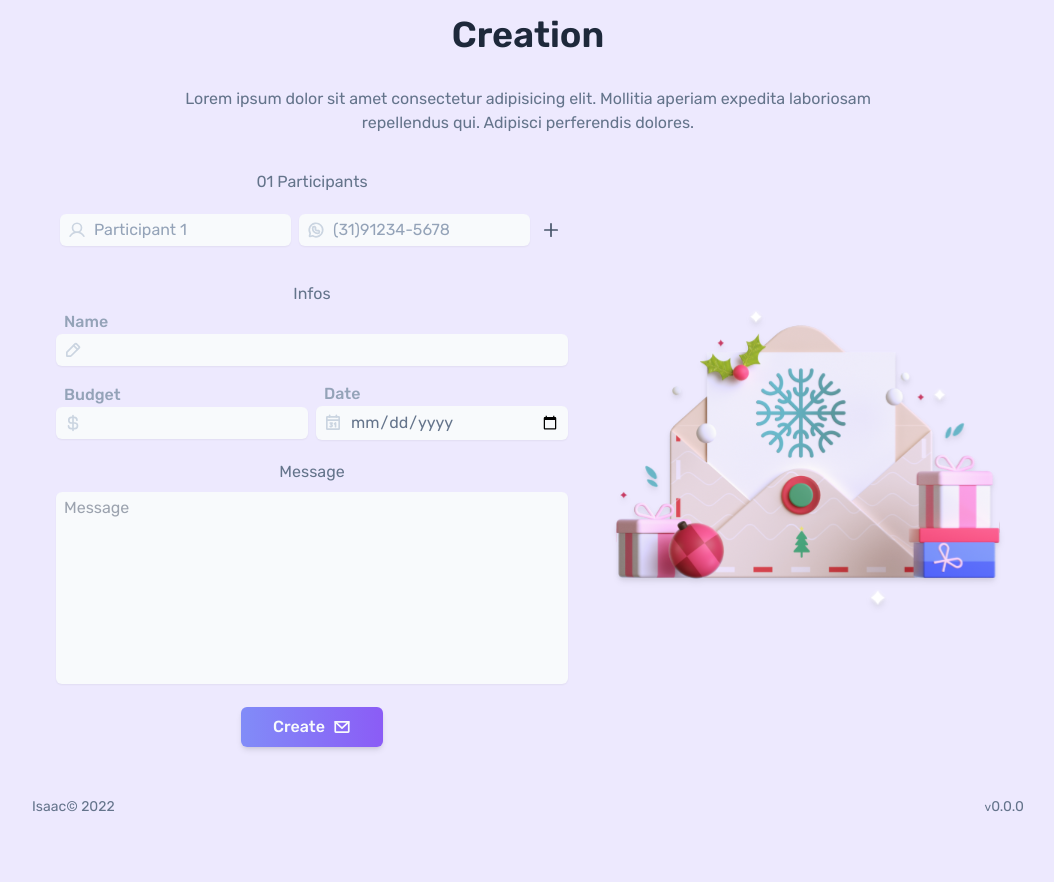
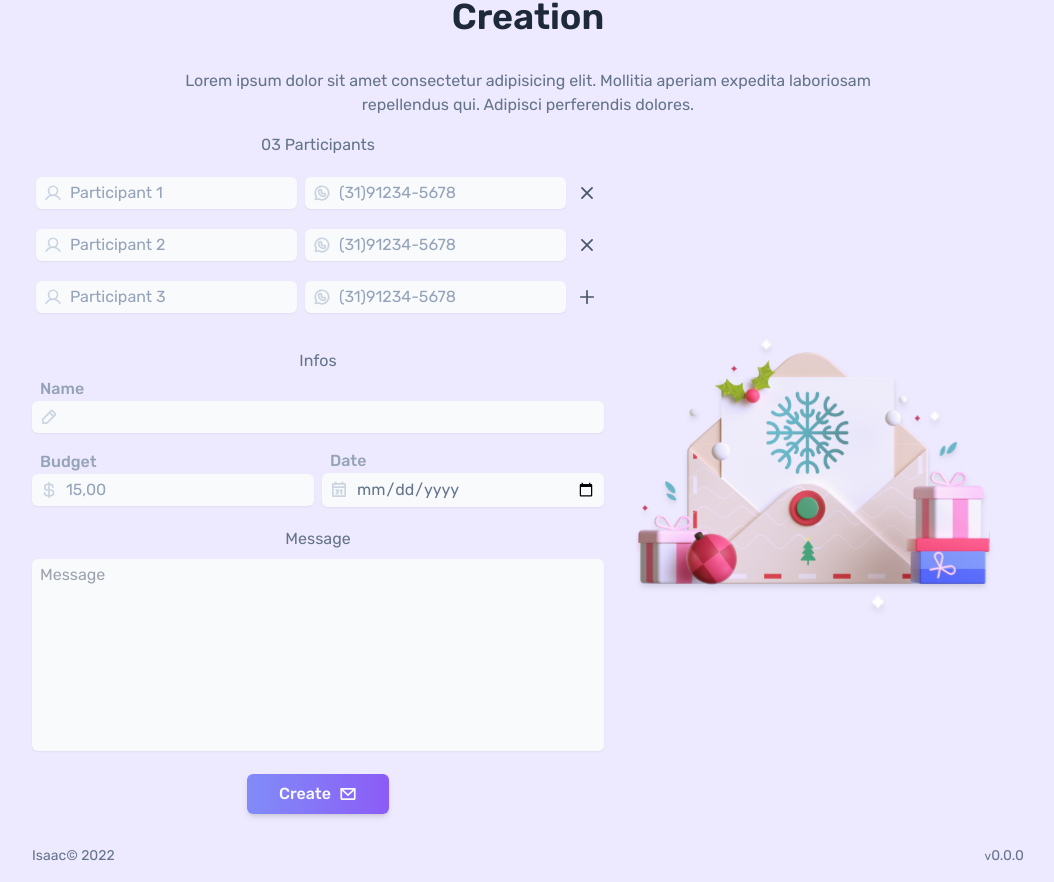
Before and after one commit to eoisaac/secret_santa, a React (Vite) app: page / in a window 1280 px wide. Shown: the part 947-1829 px from the top of the page, without its empty margins (112-1166 px from the left). Before the commit the page ends 1780 px from the top, so only its background shows below. Built offline with nearby package versions, Linux system fonts and the light colour scheme.

Commit message:
:heavy_plus_sign: build: configure vitest

```diff
--- a/src/components/layout/Header/index.tsx
+++ b/src/components/layout/Header/index.tsx
@@ -16,7 +16,7 @@ export const Header = () => {
     >
       <div
         className="mx-auto flex w-full max-w-5xl items-center justify-between
-      p-4"
+      p-2 sm:p-4"
       >
         <Logo />
 
--- a/src/pages/Creation/components/CreationForm/index.tsx
+++ b/src/pages/Creation/components/CreationForm/index.tsx
@@ -66,6 +66,7 @@ export const CreationForm = ({ errors }: CreationFormProps) => {
             icon={<CurrencyDollar weight="bold" />}
             type="number"
             register={register('budget', { required: true })}
+            placeholder="15,00"
             errorMessage={errors.budget && errors.budget.message}
           />
           <InputField
--- a/src/pages/Creation/components/ParticipantField/index.tsx
+++ b/src/pages/Creation/components/ParticipantField/index.tsx
@@ -1,6 +1,10 @@
 import { Plus, User, WhatsappLogo, X } from 'phosphor-react'
-import { FieldValues, UseFormRegister } from 'react-hook-form'
-import { BaseParticipant } from '../../../../@types/app'
+import {
+  FieldValues,
+  UseFieldArrayAppend,
+  UseFieldArrayRemove,
+  UseFormRegister,
+} from 'react-hook-form'
 import { FieldErrors } from '../../../../@types/form'
 import { Button } from '../../../../components/Button'
 import { InputField } from '../../../../components/InputField'
@@ -10,8 +14,8 @@ interface ParticipantFieldProps {
   index: number
   isLast: boolean
   errors: FieldErrors
-  add: (participant: BaseParticipant) => void // check type
-  remove: (test: any) => any // check type
+  add: UseFieldArrayAppend<FieldValues, 'participants'>
+  remove: UseFieldArrayRemove
   register: UseFormRegister<FieldValues>
 }
 
@@ -29,7 +33,7 @@ export const ParticipantField = ({
   }
 
   const handleRemoveParticipant = () => {
-    remove(id)
+    remove(index)
   }
 
   return (
--- a/src/pages/Creation/index.tsx
+++ b/src/pages/Creation/index.tsx
@@ -25,7 +25,11 @@ export const Creation = () => {
   const creationForm = useForm<CreationFormData>({
     resolver: zodResolver(creationFormSchema),
     defaultValues: {
-      participants: [{ name: '', number: '' }],
+      participants: [
+        { name: '', number: '' },
+        { name: '', number: '' },
+        { name: '', number: '' },
+      ],
     },
   })
 
@@ -60,10 +64,13 @@ export const Creation = () => {
         </p>
       </div>
 
-      <div className="flex flex-col items-center sm:flex-row">
+      <div
+        className="flex flex-col flex-wrap items-stretch sm:flex-row
+      sm:items-center"
+      >
         <form
           onSubmit={handleSubmit(handleCreation)}
-          className="mx-auto flex max-w-lg flex-col items-center gap-4"
+          className="flex max-w-2xl flex-col items-center gap-4"
         >
           <FormProvider {...creationForm}>
             <CreationForm errors={errors} />
@@ -79,7 +86,7 @@ export const Creation = () => {
           src="/assets/images/letter.svg"
           alt="3d letter"
           loading="lazy"
-          className="relative  mx-auto h-64 w-64 drop-shadow-md sm:h-72 sm:w-72
+          className="mx-auto h-64 w-64 p-4 drop-shadow-md sm:h-72 sm:w-72
           md:h-96 md:w-96"
         />
       </div>
--- a/src/styles/main.css
+++ b/src/styles/main.css
@@ -25,7 +25,7 @@ body {
 }
 
 .page {
-  @apply min-h-screen flex-1 p-2 sm:mt-16 sm:p-4;
+  @apply mt-16 min-h-screen flex-1 p-2 sm:p-4;
 }
 
 @layer base {
--- a/vite.config.ts
+++ b/vite.config.ts
@@ -1,7 +1,12 @@
+/// <reference types="vitest" />
+/// <reference types="vite/client" />
+import react from '@vitejs/plugin-react'
 import { defineConfig } from 'vite'
-import react from '@vitejs/plugin-react'
 
-// https://vitejs.dev/config/
 export default defineConfig({
-  plugins: [react()]
+  plugins: [react()],
+  test: {
+    globals: true,
+    environment: 'jsdom',
+  },
 })
```
Also changed, not shown: package.json (+6 -3 lines), 1 other file (tests, documents, lock files or other folders).
